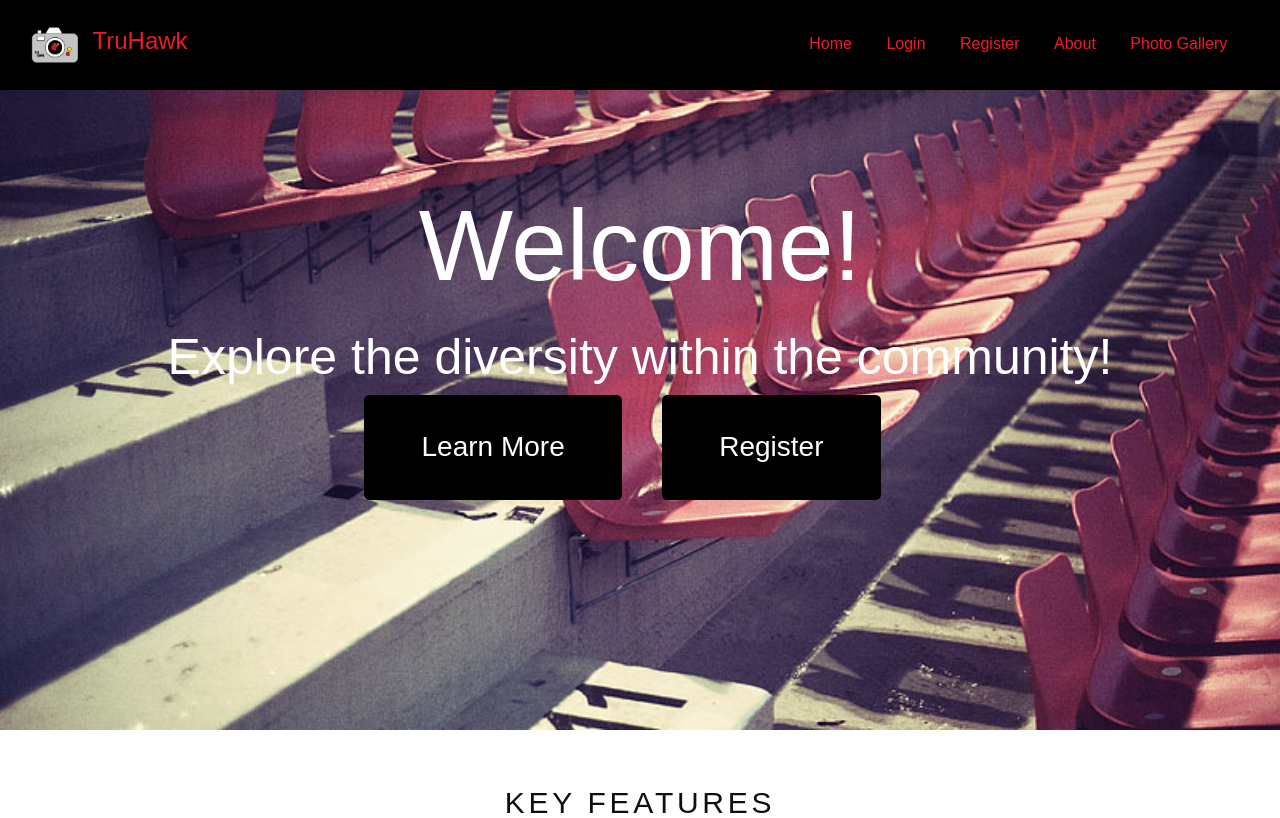
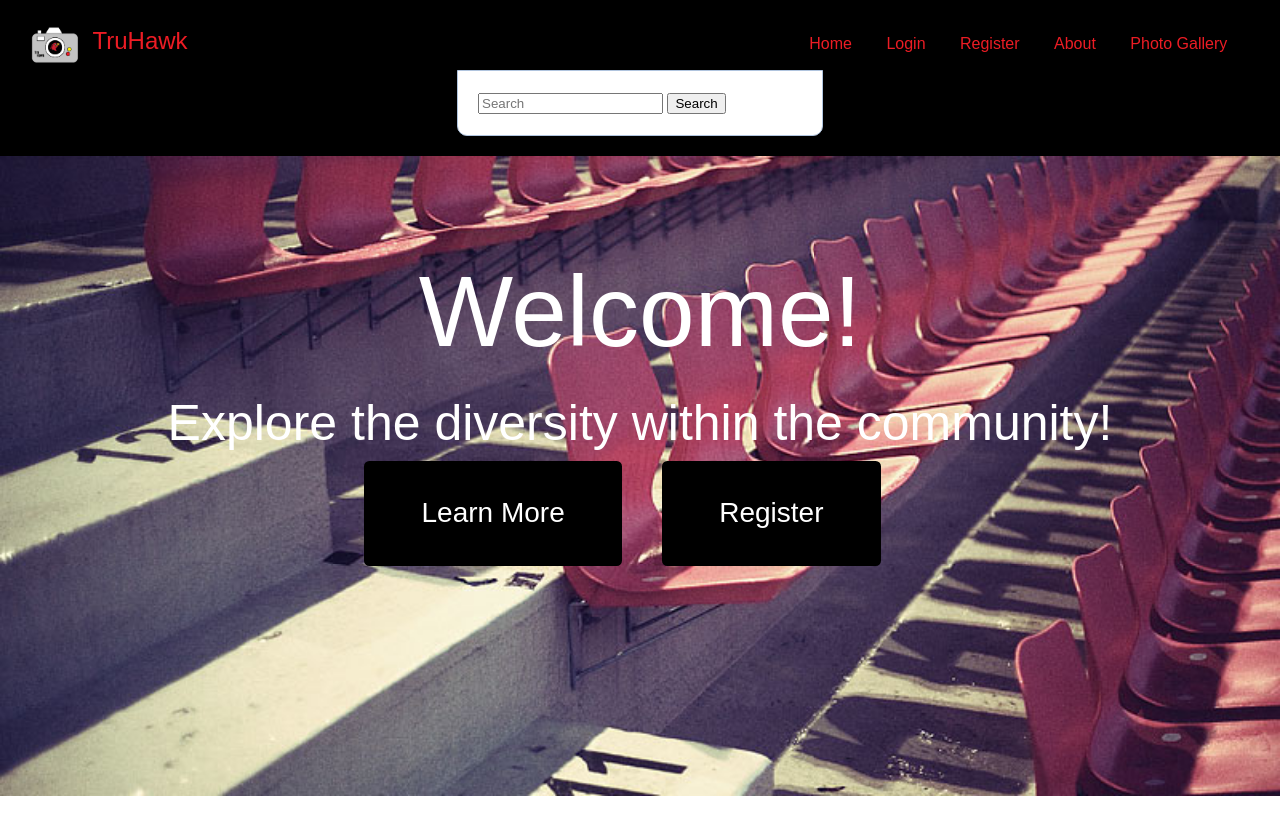
Before and after one commit to HRizwan1/2019-team-06f, a PHP site: page / in a window 1280 px wide. Shown: the top 818 px of the page. Run offline with PHP 8.4, Linux system fonts and the light colour scheme; some libraries are stand-ins or nearby versions.

Commit message:
added search bar for index

```diff
--- a/index.php
+++ b/index.php
@@ -42,6 +42,13 @@
                 <li><a href="gallery.php">Photo Gallery</a></li>
             </ul>
         </nav>
+        <div class="topnav">
+        <form class="formright">
+          <input type="text" placeholder="Search">
+          <button type="submit">Search</button>
+        </form>
+
+        </div>
 
     </header>
 
```
